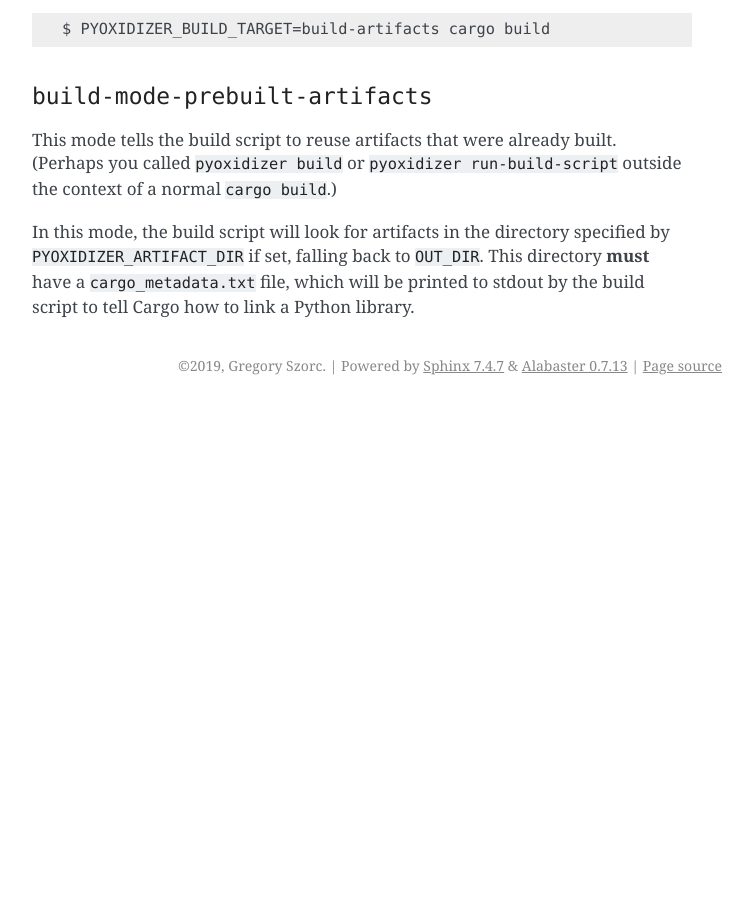
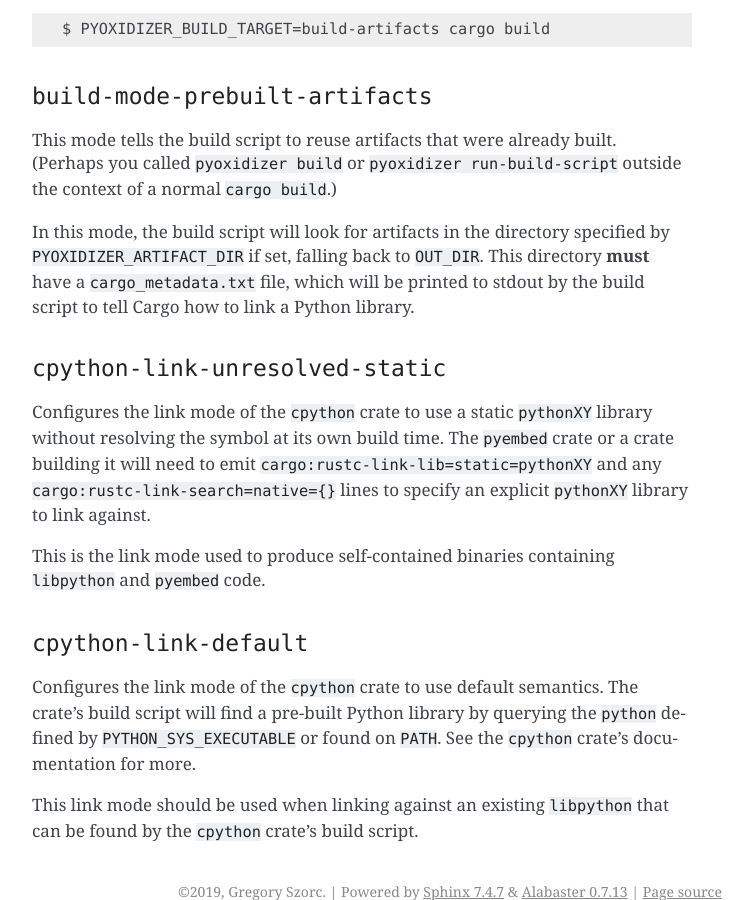
Before and after one commit to indygreg/PyOxidizer, a Sphinx documentation site: the page built from docs/rust_projects.rst, in a window 1280 px wide and 900 px high, scrolled down 2563 px. Shown: the whole window, without its empty margins (388-1141 px from the left). Built offline with Sphinx 7.4.7, drawn with Linux system fonts in a browser that asks for light colours; the version number could not be read and is left out; before the commit the page ends 2968 px from its top, so only the background shows below that; some of the changed text lies outside the part shown.

Commit message:
cargo: define cpython-link-* features to control link mode
These seem like useful controls to expose. I think they will be
required by Windows embeddable distributions, as the Python
DLL already exists and can be used verbatim.

```diff
--- a/docs/rust_projects.rst
+++ b/docs/rust_projects.rst
@@ -137,3 +137,28 @@ specified by ``PYOXIDIZER_ARTIFACT_DIR`` if set, falling back to ``OUT_DIR``.
 This directory **must** have a ``cargo_metadata.txt`` file, which will be
 printed to stdout by the build script to tell Cargo how to link a Python
 library.
+
+``cpython-link-unresolved-static``
+----------------------------------
+
+Configures the link mode of the ``cpython`` crate to use a static
+``pythonXY`` library without resolving the symbol at its own build
+time. The ``pyembed`` crate or a crate building it will need to emit
+``cargo:rustc-link-lib=static=pythonXY`` and any
+``cargo:rustc-link-search=native={}`` lines to specify an explicit
+``pythonXY`` library to link against.
+
+This is the link mode used to produce self-contained binaries containing
+``libpython`` and ``pyembed`` code.
+
+``cpython-link-default``
+------------------------
+
+Configures the link mode of the ``cpython`` crate to use default
+semantics. The crate's build script will find a pre-built Python
+library by querying the ``python`` defined by ``PYTHON_SYS_EXECUTABLE``
+or found on ``PATH``. See the ``cpython`` crate's documentation for
+more.
+
+This link mode should be used when linking against an existing ``libpython``
+that can be found by the ``cpython`` crate's build script.
```
Also changed, not shown: 3 other files.
